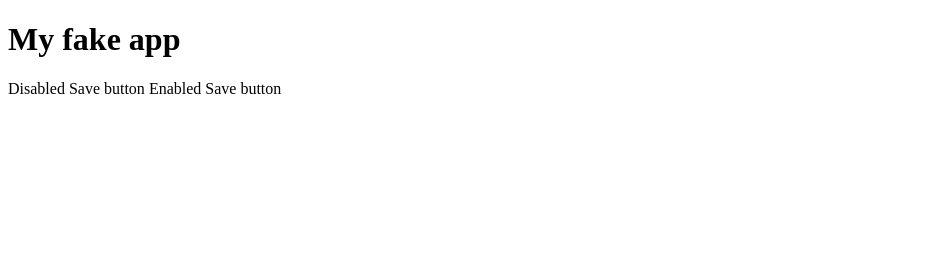
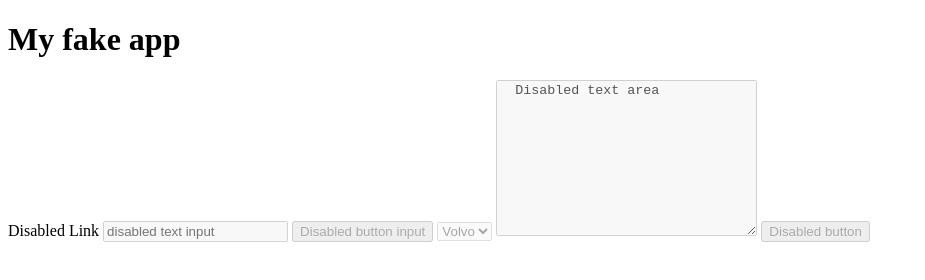
Before and after one commit to erinev/wdio-selenium-tests-playground, a website: page app/index.html in a window 1280 px wide. Shown: the whole page, without its empty margins (0-925 px from the left). Drawn offline with Linux system fonts and the light colour scheme.

```diff
--- a/app/index.html
+++ b/app/index.html
@@ -4,8 +4,25 @@
 
 <h1>My fake app</h1>
 <!-- this link element is styled as button with css in our real app -->
-<a class="btn btn-flat btn-success create-link-disabled" disabled="disabled">Disabled Save button</a>
-<a class="btn btn-flat btn-success create-link-enabled">Enabled Save button</a>
+<a id="link-disabled" disabled="disabled">Disabled Link</a>
+<!-- <a class="btn btn-flat btn-success create-link-enabled">Enabled Save button</a> -->
+
+<input id="text-input-disabled" type="text" disabled="disabled" placeholder="disabled text input">
+
+<input id="button-input-disabled" type="button" value="Disabled button input" onclick="alert('clicked input button!')" disabled="disabled">
+
+<select id="select-disabled" name="cars" disabled="disabled">
+  <option value="volvo">Volvo</option>
+  <option value="saab">Saab</option>
+  <option value="fiat">Fiat</option>
+  <option value="audi">Audi</option>
+</select>
+
+<textarea id="textarea-disabled" name="message" rows="10" cols="30" disabled="disabled">
+  Disabled text area
+</textarea>
+
+<button id="button-disabled" type="button" onclick="alert('clicked button!')" disabled="disabled">Disabled button</button>
 
 </body>
 </html>
```
Also changed, not shown: specs/test.spec.js (+39 -14 lines).
